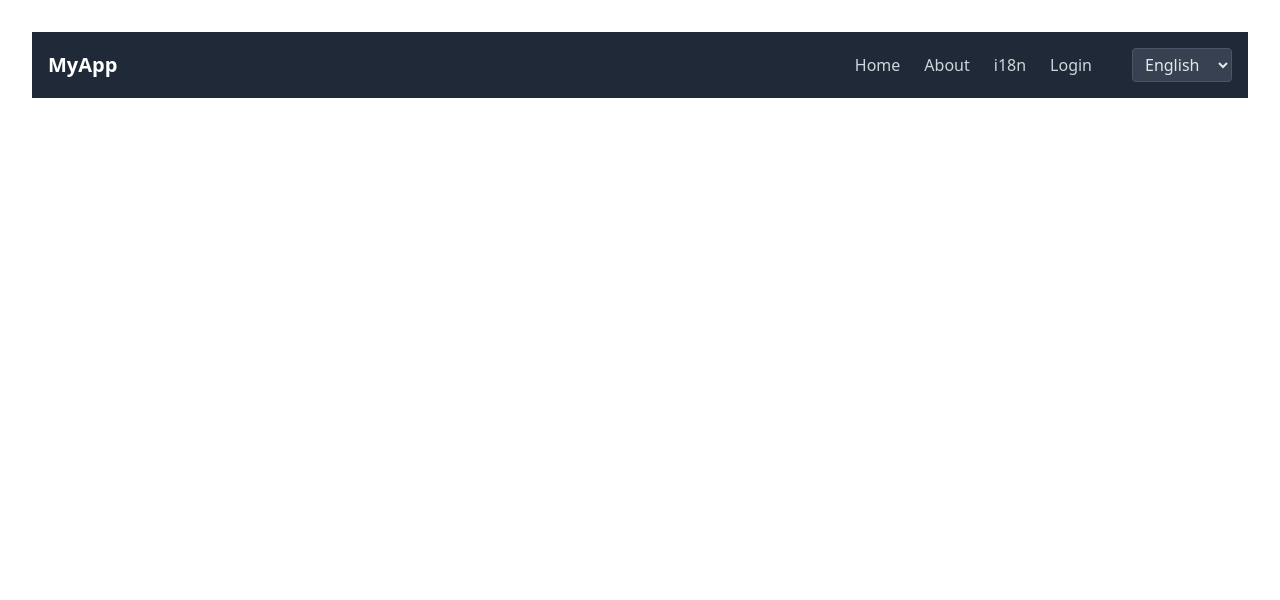
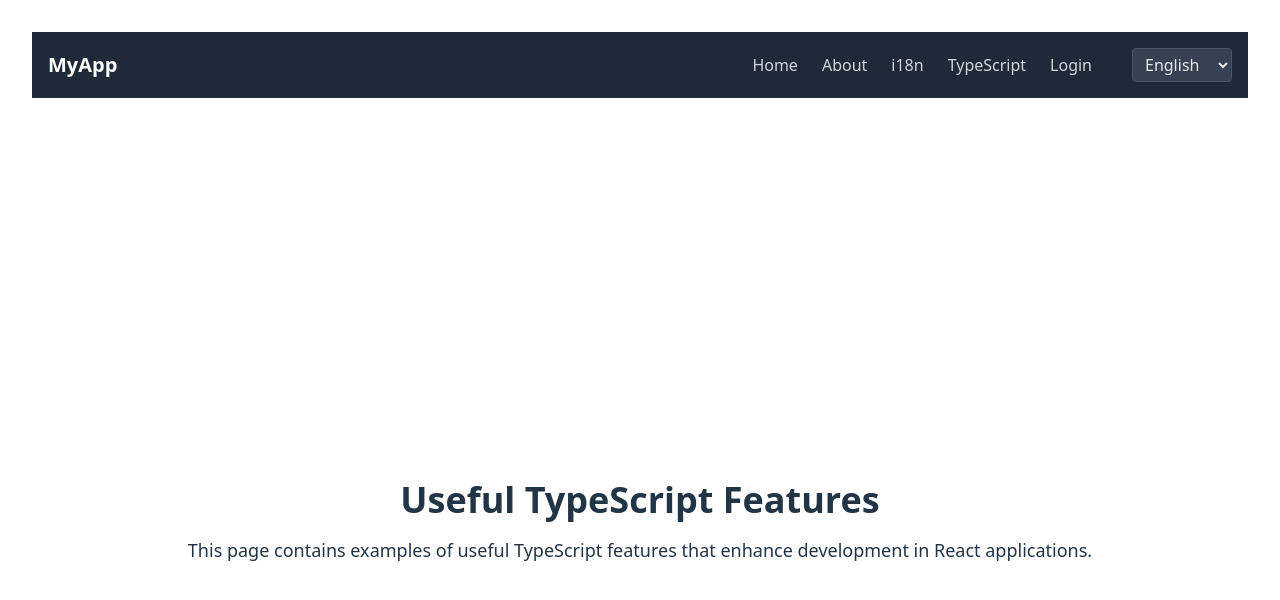
Before and after one commit to dimitri-edel/react-typescript-practice, a React (Vite) app: page /typescript-page in a window 1280 px wide. Shown: the top 600 px of the page. Built offline with nearby package versions, Linux system fonts and the light colour scheme.

Commit message:
Hook up typescript page with the navbar

```diff
--- a/src/App.tsx
+++ b/src/App.tsx
@@ -6,6 +6,7 @@ import NavBar from './components/navbar';
 import Login from './components/pages/login';
 import Logout from './components/pages/logout';
 import I18nPage from './components/pages/i18nPage'
+import TypeScriptPage from './components/pages/typescriptPage';
 
 function App() {
   return (
@@ -16,7 +17,9 @@ function App() {
         <Route path="/about" element={<About />} />
         <Route path="/login" element={<Login />} />
         <Route path="/logout" element={<Logout />} />
-        <Route path="i18n-page" element={<I18nPage />} />
+        <Route path="/i18n-page" element={<I18nPage />} />
+        <Route path="/typescript-page" element={<TypeScriptPage />} />
+        {/* Add more routes as needed */}
       </Routes>
     </Router>
   );
--- a/src/components/navbar.tsx
+++ b/src/components/navbar.tsx
@@ -32,6 +32,7 @@ function NavBar() {
         <Link to="/" className="text-gray-300 hover:text-gray-400 transition-colors">Home</Link>
         <Link to="/about" className="text-gray-300 hover:text-gray-400 transition-colors">About</Link>
         <Link to="/i18n-page" className="text-gray-300 hover:text-gray-400 transition-colors">i18n</Link>
+        <Link to="/typescript-page" className="text-gray-300 hover:text-gray-400 transition-colors">TypeScript</Link>
         {isSignedIn ? (
           <button
             onClick={handleLogoutClick}
--- a/src/components/pages/typescriptPage.tsx
+++ b/src/components/pages/typescriptPage.tsx
@@ -11,7 +11,7 @@ export default function TypeScriptPage() {
     <div className="flex flex-col items-center justify-center min-h-screen pt-20">
       <h1 className="text-4xl font-bold mb-4">{title}</h1>
       <p className="text-lg mb-8">{description}</p>
-      <TypeScriptPanel scope="typescript_page" id="typescript_source_code" />
+      {/* <TypeScriptPanel scope="typescript_page" id="typescript_source_code" /> */}
     </div>
   );
 }
--- a/src/i18n/translations.json
+++ b/src/i18n/translations.json
@@ -122,13 +122,13 @@
     {
         "scope": "typescript_page",
         "id": "typescript_description",
-        "text": "TypeScript is a powerful superset of JavaScript that adds static typing, interfaces, and advanced tooling to enhance development efficiency and code quality.",
+        "text" : "This page contains examples of useful TypeScript features that enhance development in React applications.",
         "locale": "en"
     },
     {
         "scope": "typescript_page",
         "id": "typescript_description",
-        "text": "TypeScript ist ein leistungsstarkes Superset von JavaScript, das statische Typisierung, Schnittstellen und erweiterte Tools hinzufügt, um die Entwicklungseffizienz und Codequalität zu verbessern.",
+        "text" : "Diese Seite enthält Beispiele für nützliche TypeScript-Merkmale, die die Entwicklung in React-Anwendungen verbessern.",
         "locale": "de"
     },
     {
```
